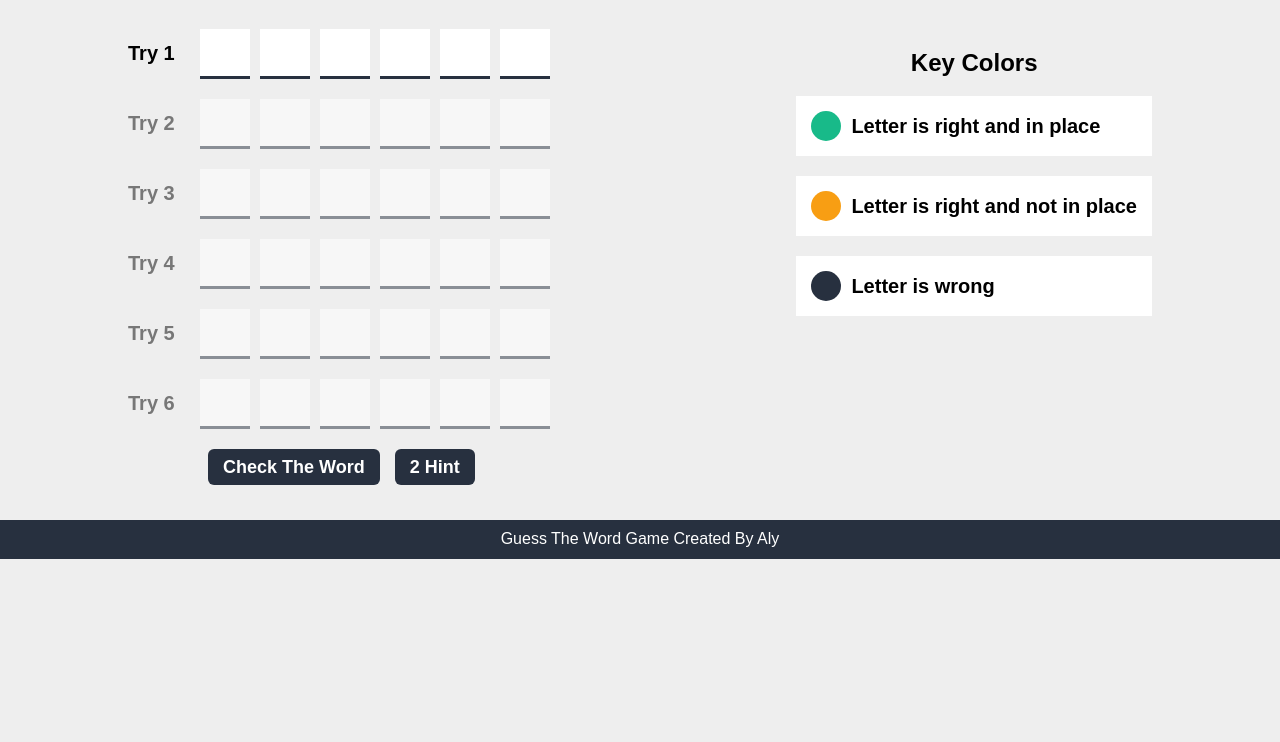
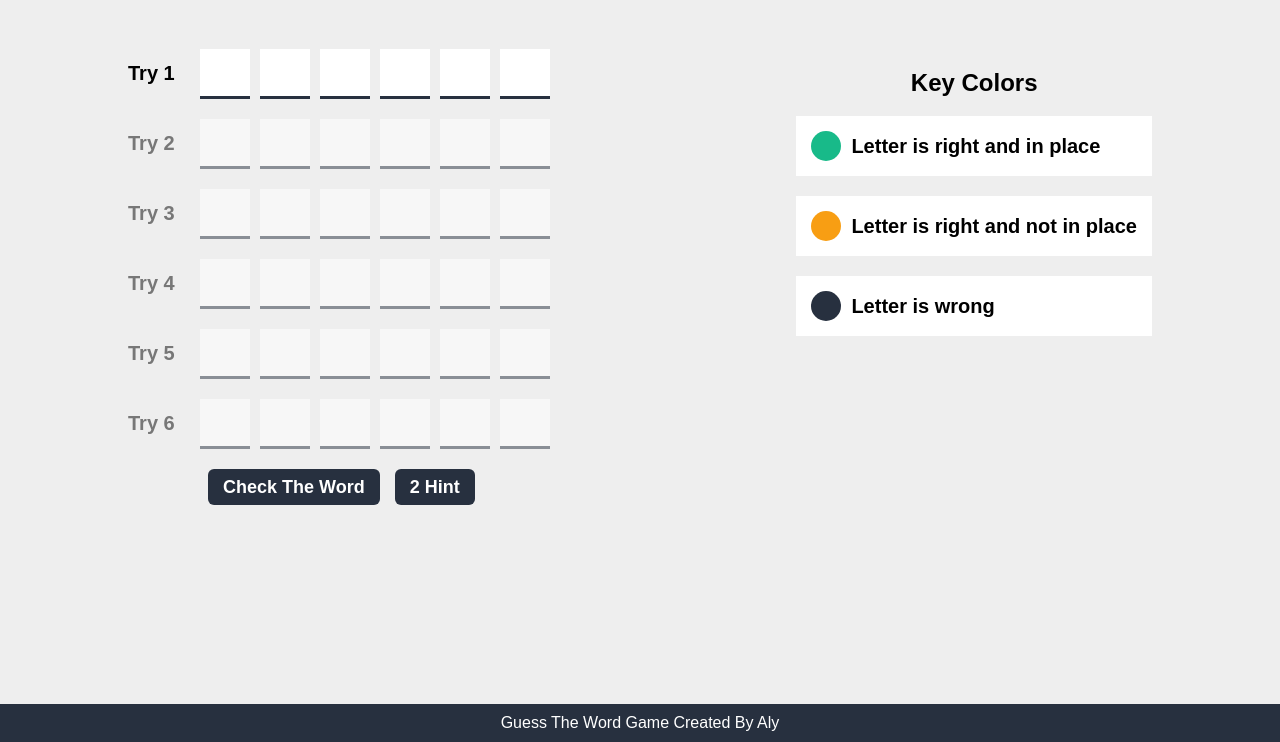
Before and after one commit to Alyyasser1/GuessTheWord-Game, a plain HTML site: page index.html in a window 1280 px wide. Shown: the part 58-800 px from the top of the page. Drawn offline with Linux system fonts and the light colour scheme.

Commit message:
fix the footer bug

```diff
--- a/css/style.css
+++ b/css/style.css
@@ -4,10 +4,16 @@
 .root {
   --main-color: rgb(26, 26, 61);
 }
+html {
+  height: 100%;
+}
 body {
   margin: 0;
   background-color: #eee;
   font-family: Arial, Helvetica, sans-serif;
+  display: flex;
+  flex-direction: column;
+  min-height: 100vh;
 }
 h1 {
   text-align: center;
@@ -144,4 +150,5 @@ footer {
   color: #fff;
   width: 100%;
   padding: 10px;
+  margin-top: auto;
 }
```
